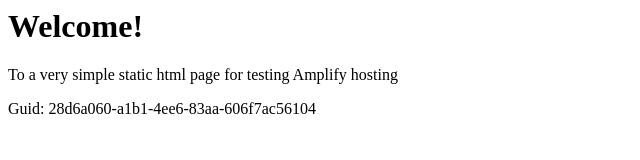
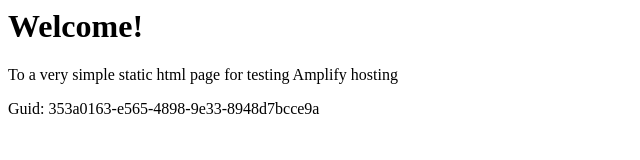
Before and after one commit to aws-aemilia-icn/Github-PR-Commit-Integration-Test-DoNotTouch-GitHubWebhookPushCanaryTest-v1-preprod-ap-northeast-2, a website: page src/index.html in a window 1280 px wide. Shown: the full height of the page, 0-640 px from the left. Drawn offline with Linux system fonts and the light colour scheme.

Commit message:
commit from integ tests

```diff
--- a/src/index.html
+++ b/src/index.html
@@ -12,6 +12,6 @@
 <body>
     <h1>Welcome!</h1>
     <p>To a very simple static html page for testing Amplify hosting</p>
-    <p>Guid: 28d6a060-a1b1-4ee6-83aa-606f7ac56104</p></body>
+    <p>Guid: 353a0163-e565-4898-9e33-8948d7bcce9a</p></body>
 
 </html>
```
